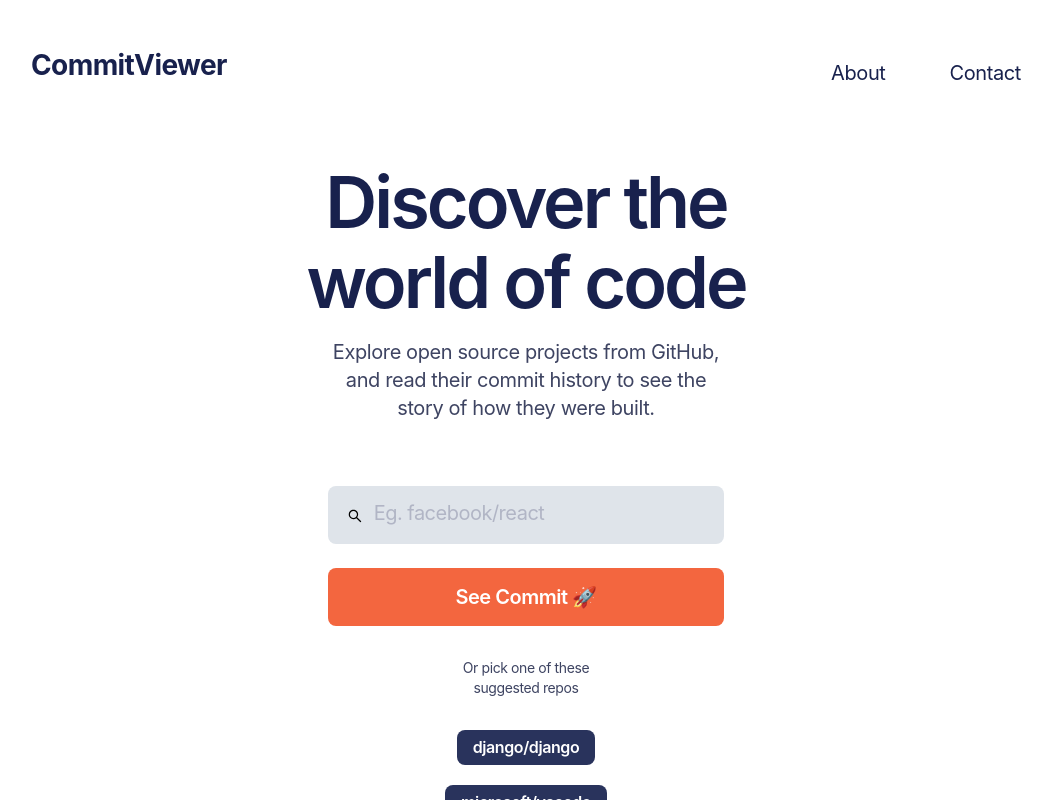
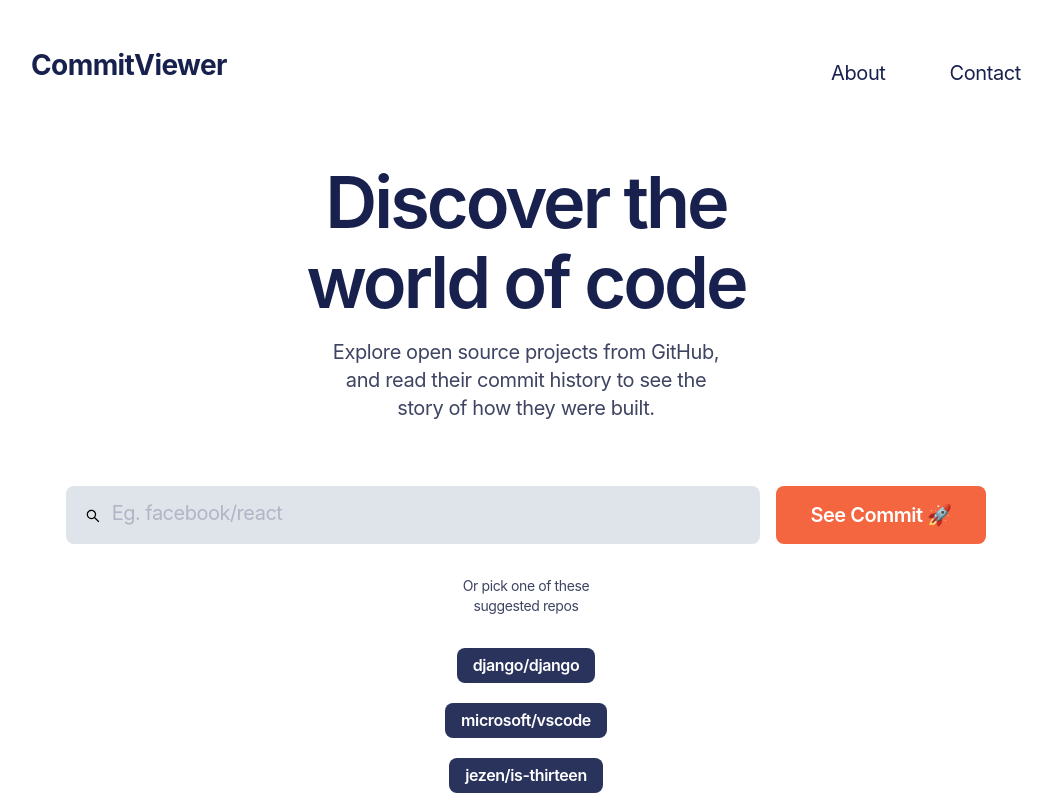
Before and after one commit to somoye123/dado-react-code-audition, a React (Create React App) app: page / in a window 1280 px wide. Shown: the top 800 px of the page, without its empty margins (114-1166 px from the left). Built offline with nearby package versions, Linux system fonts and the light colour scheme.

Commit message:
build large screen view for form

```diff
--- a/src/pages/Home.jsx
+++ b/src/pages/Home.jsx
@@ -210,6 +210,20 @@ const HomePageMainContainer = styled.main`
       letter-spacing: -3px;
       margin-bottom: 16px;
     }
+    form {
+      flex-direction: row;
+      justify-content: center;
+      div {
+        input {
+          width: 694px;
+          margin-right: 16px;
+        }
+      }
+      button {
+        margin-top: 0;
+        width: 210px;
+      }
+    }
   }
 `;
 
```
